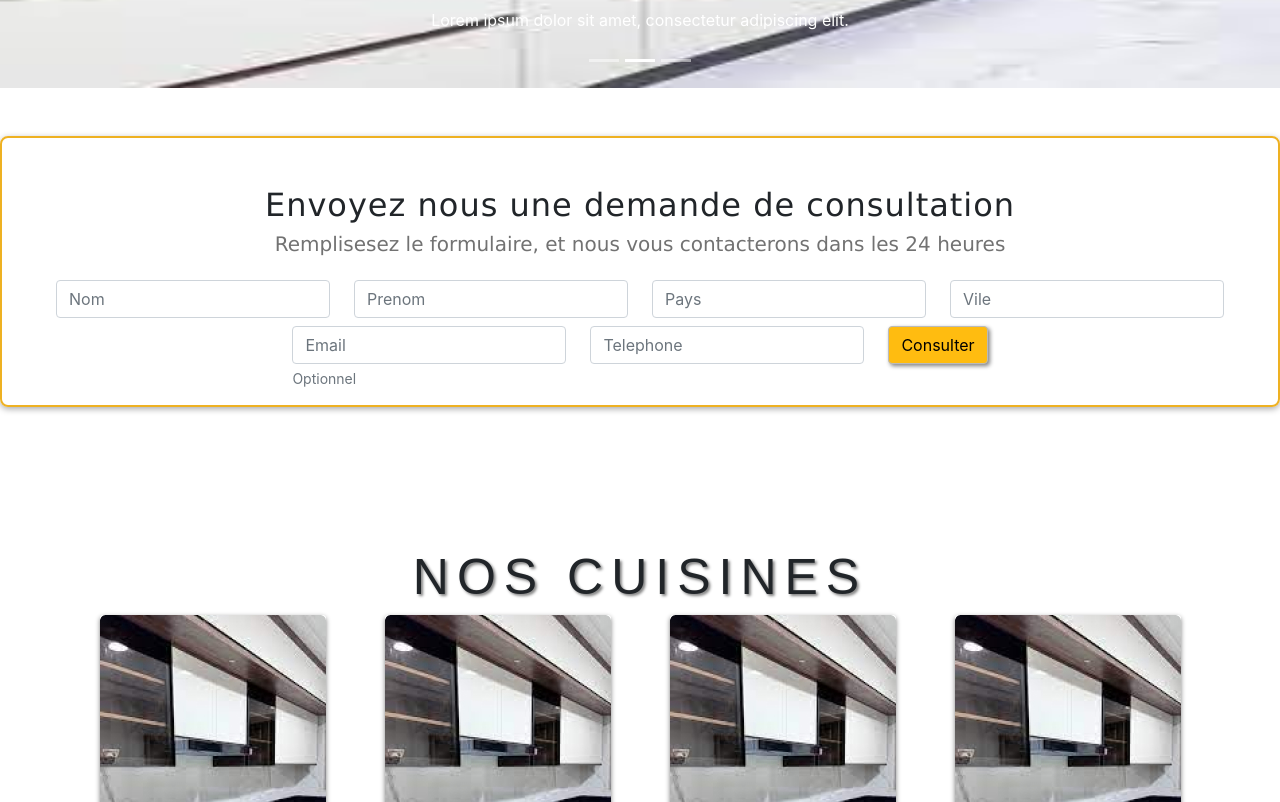
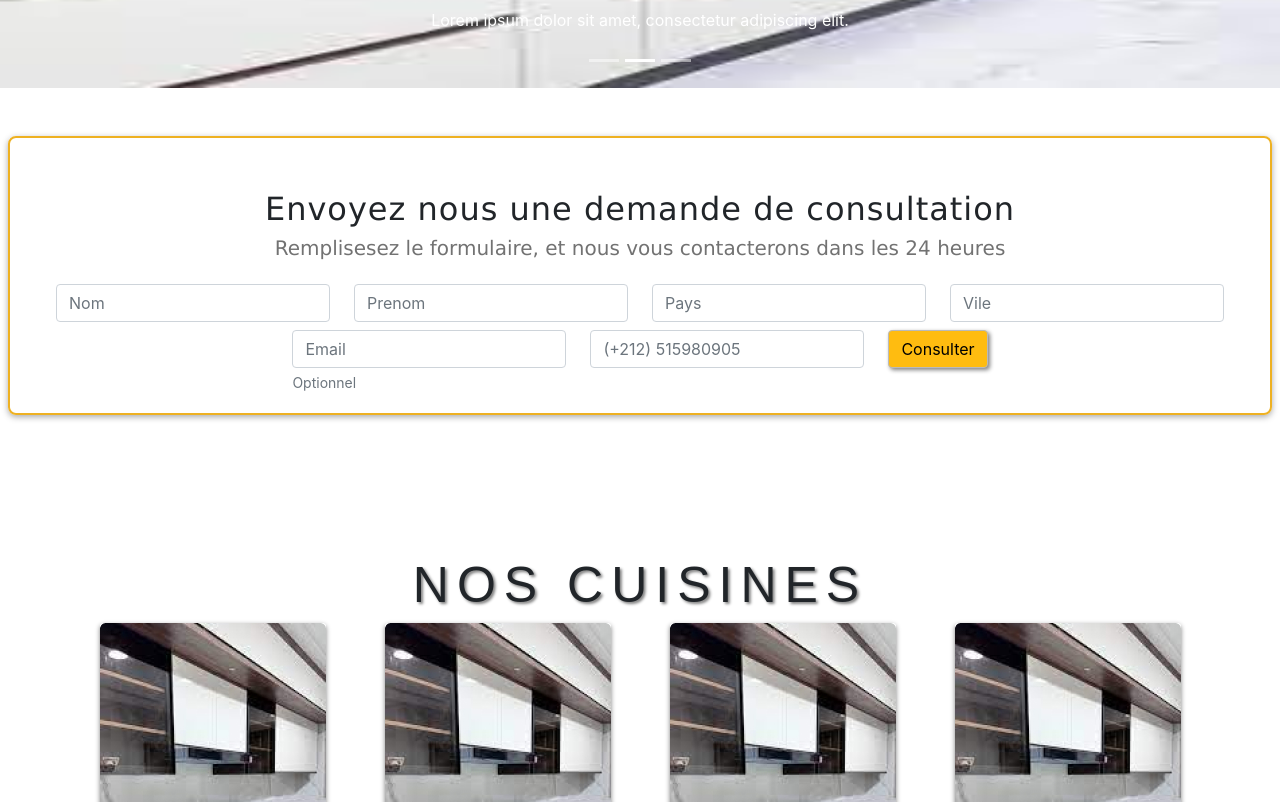
Before and after one commit to housni234/ISrefit, a React (Create React App) app: page / in a window 1280 px wide. Shown: the part 658-1460 px from the top of the page. Built offline with nearby package versions, Linux system fonts and the light colour scheme; a web font is replaced by a local one.

Commit message:
forms shadow box done, last commit before adding content

```diff
--- a/src/App.css
+++ b/src/App.css
@@ -129,6 +129,8 @@
     border-width: .2cqmax;
     border-radius: 1cqmin;
     box-shadow: 0px 2px 6px rgb(170, 170, 170);
+    margin: 8px;
+    padding: 4px;
 }
 
 /* App.css */
--- a/src/Components/Formulaire.js
+++ b/src/Components/Formulaire.js
@@ -92,7 +92,7 @@ function Formulaire() {
                             </Form.Group>
                         </Col>
                         <Col className='pb-2'>
-                            <Form.Control placeholder="Telephone" name='Telephone' />
+                            <Form.Control placeholder="(+212) 515980905" name='Telephone' />
                         </Col>
 
                         {/* <Col className='p-0'>
--- a/src/Components/NosCuisines.js
+++ b/src/Components/NosCuisines.js
@@ -16,7 +16,7 @@ function NosCuisines() {
                         <Image className="mx-auto d-block gammeImg" src={require("../images/gamme.jpg")} rounded />
                         <Row className="justify-content-center mt-2">
                             <Col  >
-                                <a className="pdf-link" href="../images/slide2.jpeg">gamme 1</a>
+                                <a className="pdf-link" href="../images/slide2.jpeg" download>gamme 1</a>
                                 <p className="mx-auto w-75"> ie inf  oejnf i iuhe ifuhwekj h hoiuh enfiu ho eiu iuwehf ieh iu hiuwehd ieh iu hieuwh iheihe ihf ew iuheiu </p>
                             </Col>
                         </Row>
--- a/src/Components/Showroom.js
+++ b/src/Components/Showroom.js
@@ -4,7 +4,7 @@ import { Container, Row, Col, Image } from "react-bootstrap";
 function Showroom() {
     return (
         <Container>
-            <Row className=" justify-content-center">
+            {/* <Row className=" justify-content-center">
                 <Col>
                     <h1 className="titles mb-5 text-center">Visitez Notre Showroom</h1>
                 </Col>
@@ -18,7 +18,7 @@ function Showroom() {
                     <div>
                         <a href="">Zenkat Ibourk El Idrissi, Souabi, 22, Mabrooka, Casablanca</a></div>
                 </Col>
-            </Row>
+            </Row> */}
         </Container>
     )
 }
```
